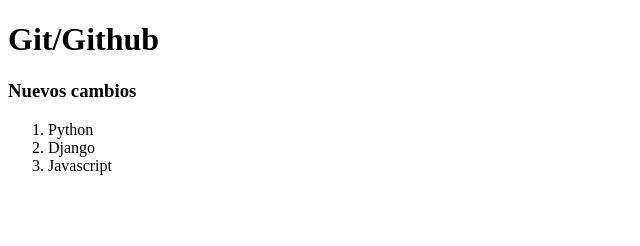
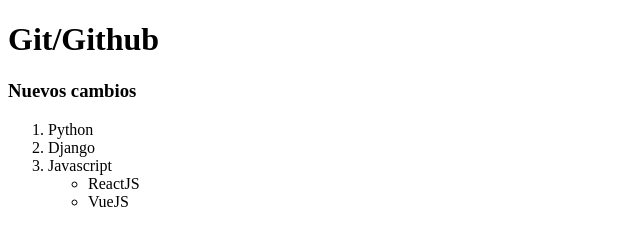
Before and after one commit to Alrac15/ejemploClase, a plain HTML site: page index.html in a window 1280 px wide. Shown: the whole page, without its empty margins (0-640 px from the left). Drawn offline with Linux system fonts and the light colour scheme.

Commit message:
tercer commit del repo

```diff
--- a/index.html
+++ b/index.html
@@ -10,6 +10,10 @@
             <li>Python</li>
             <li>Django</li>
             <li>Javascript</li>
+        <ul>
+            <li>ReactJS</li>
+            <li>VueJS</li>
+        </ul>
         </ol>
     </body>
 </html>
```
